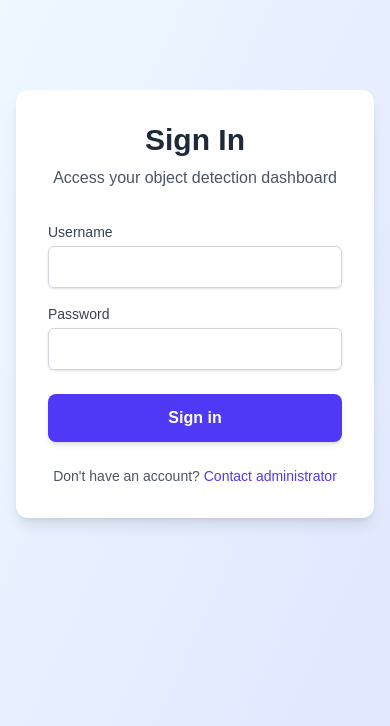
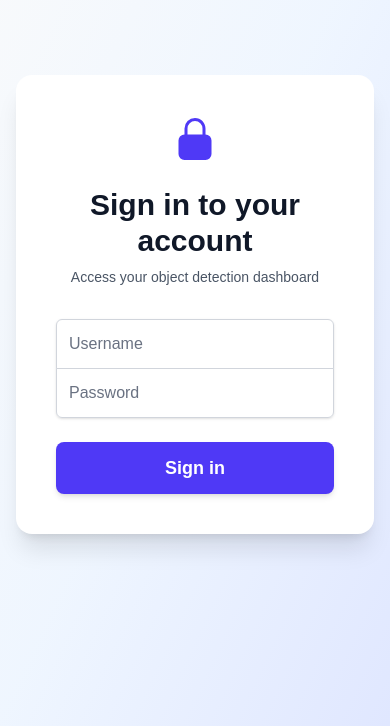
Before and after one commit to viniciusbregoli/remote-inference-webapp, a Next.js app: page /login in a window 390 px wide. Shown: the part 118-844 px from the top of the page. Built offline with nearby package versions, Linux system fonts and the light colour scheme.

Commit message:
Enhance Landing and Login pages with layout adjustments and improved accessibility features. Update styles for better responsiveness and user experience.

```diff
--- a/app/login/page.tsx
+++ b/app/login/page.tsx
@@ -2,9 +2,9 @@
 
 import { useState, FormEvent } from "react";
 import { useRouter } from "next/navigation";
-import Link from "next/link";
 import Button from "../../components/ui/Button";
 import ErrorMessage from "../../components/ui/ErrorMessage";
+import { LockClosedIcon } from "@heroicons/react/24/solid";
 
 export default function Login() {
   const [username, setUsername] = useState("");
@@ -51,66 +51,64 @@ export default function Login() {
   };
 
   return (
-    <div className="min-h-screen flex items-center justify-center bg-gradient-to-br from-sky-50 to-indigo-100 px-4 py-12 sm:px-6 lg:px-8">
-      <div className="max-w-md w-full space-y-8 bg-white p-8 rounded-xl shadow-lg">
+    <div className="min-h-screen flex items-center justify-center bg-gradient-to-br from-gray-50 via-blue-50 to-indigo-100 px-4 py-12 sm:px-6 lg:px-8">
+      <div className="max-w-md w-full space-y-8 bg-white p-10 rounded-2xl shadow-xl">
         <div className="text-center">
-          <h1 className="text-3xl font-bold text-gray-800">Sign In</h1>
-          <p className="mt-2 text-gray-600">
+          <LockClosedIcon className="mx-auto h-12 w-auto text-indigo-600" />
+          <h2 className="mt-6 text-3xl font-extrabold text-gray-900">
+            Sign in to your account
+          </h2>
+          <p className="mt-2 text-sm text-gray-600">
             Access your object detection dashboard
           </p>
         </div>
 
         <form className="mt-8 space-y-6" onSubmit={handleSubmit}>
-          <div className="space-y-4">
+          <div className="rounded-md shadow-sm -space-y-px">
             <div>
-              <label
-                htmlFor="username"
-                className="block text-sm font-medium text-gray-700"
-              >
+              <label htmlFor="username" className="sr-only">
                 Username
               </label>
               <input
                 id="username"
                 name="username"
                 type="text"
+                autoComplete="username"
                 required
                 value={username}
                 onChange={(e) => setUsername(e.target.value)}
-                className="mt-1 block w-full px-3 py-2 border border-gray-300 rounded-md shadow-sm focus:outline-none focus:ring-indigo-500 focus:border-indigo-500"
+                className="appearance-none rounded-none relative block w-full px-3 py-3 border border-gray-300 placeholder-gray-500 text-gray-900 rounded-t-md focus:outline-none focus:ring-indigo-500 focus:border-indigo-500 focus:z-10 sm:text-sm"
+                placeholder="Username"
               />
             </div>
-
             <div>
-              <label
-                htmlFor="password"
-                className="block text-sm font-medium text-gray-700"
-              >
+              <label htmlFor="password" className="sr-only">
                 Password
               </label>
               <input
                 id="password"
                 name="password"
                 type="password"
+                autoComplete="current-password"
                 required
                 value={password}
                 onChange={(e) => setPassword(e.target.value)}
-                className="mt-1 block w-full px-3 py-2 border border-gray-300 rounded-md shadow-sm focus:outline-none focus:ring-indigo-500 focus:border-indigo-500"
+                className="appearance-none rounded-none relative block w-full px-3 py-3 border border-gray-300 placeholder-gray-500 text-gray-900 rounded-b-md focus:outline-none focus:ring-indigo-500 focus:border-indigo-500 focus:z-10 sm:text-sm"
+                placeholder="Password"
               />
             </div>
           </div>
 
           {error && <ErrorMessage message={error} />}
 
-          <Button type="submit" isLoading={isLoading} fullWidth={true}>
+          <Button
+            type="submit"
+            isLoading={isLoading}
+            fullWidth={true}
+            className="px-8 py-3 text-lg font-semibold !bg-indigo-600 hover:!bg-indigo-700 transition duration-300 ease-in-out transform hover:-translate-y-1 shadow-lg hover:shadow-xl"
+          >
             Sign in
           </Button>
-
-          <div className="text-center text-sm text-gray-600">
-            Don't have an account?{" "}
-            <span className="font-medium text-indigo-600 hover:text-indigo-500">
-              Contact administrator
-            </span>
-          </div>
         </form>
       </div>
     </div>
--- a/app/page.tsx
+++ b/app/page.tsx
@@ -8,8 +8,8 @@ export default function LandingPage() {
   const router = useRouter();
 
   return (
-    <main className="min-h-screen bg-gradient-to-br from-gray-50 via-blue-50 to-indigo-100 text-gray-800">
-      <div className="container mx-auto px-6 py-20">
+    <main className="min-h-screen flex flex-col bg-gradient-to-br from-gray-50 via-blue-50 to-indigo-100 text-gray-800">
+      <div className="container mx-auto px-6 py-20 flex-grow flex flex-col justify-center">
         {/* Hero Section */}
         <div className="text-center mb-24">
           <h1 className="text-5xl md:text-7xl font-extrabold text-transparent bg-clip-text bg-gradient-to-r from-blue-600 to-indigo-600 mb-6 leading-tight">
@@ -31,7 +31,7 @@ export default function LandingPage() {
         </div>
 
         {/* Footer */}
-        <footer className="text-center text-gray-500 mt-32 border-t border-gray-200 pt-8">
+        <footer className="text-center text-gray-500 mt-auto pt-8 border-t border-gray-200">
           <p>© 2025 Remote Inference API. All rights reserved.</p>
         </footer>
       </div>
```
